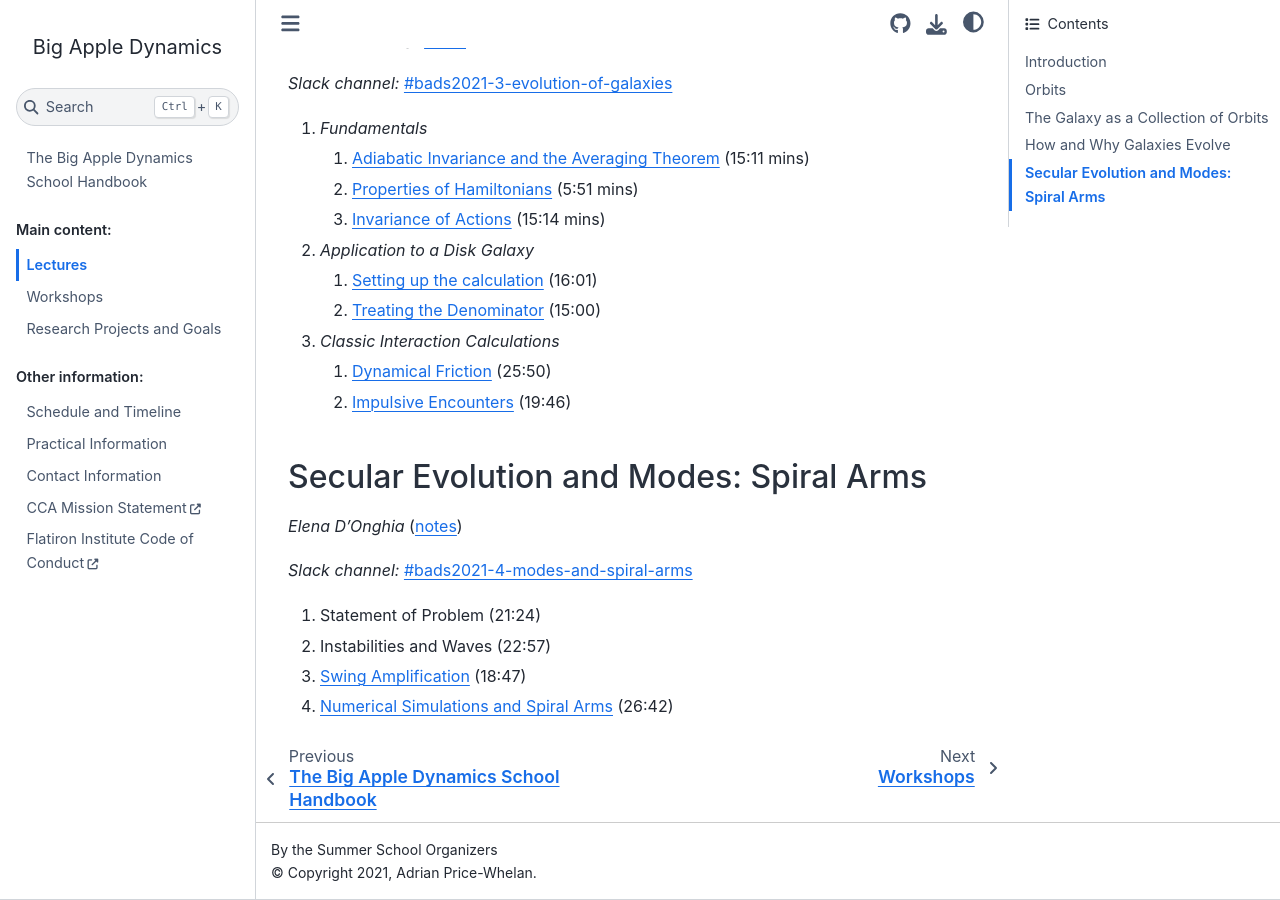
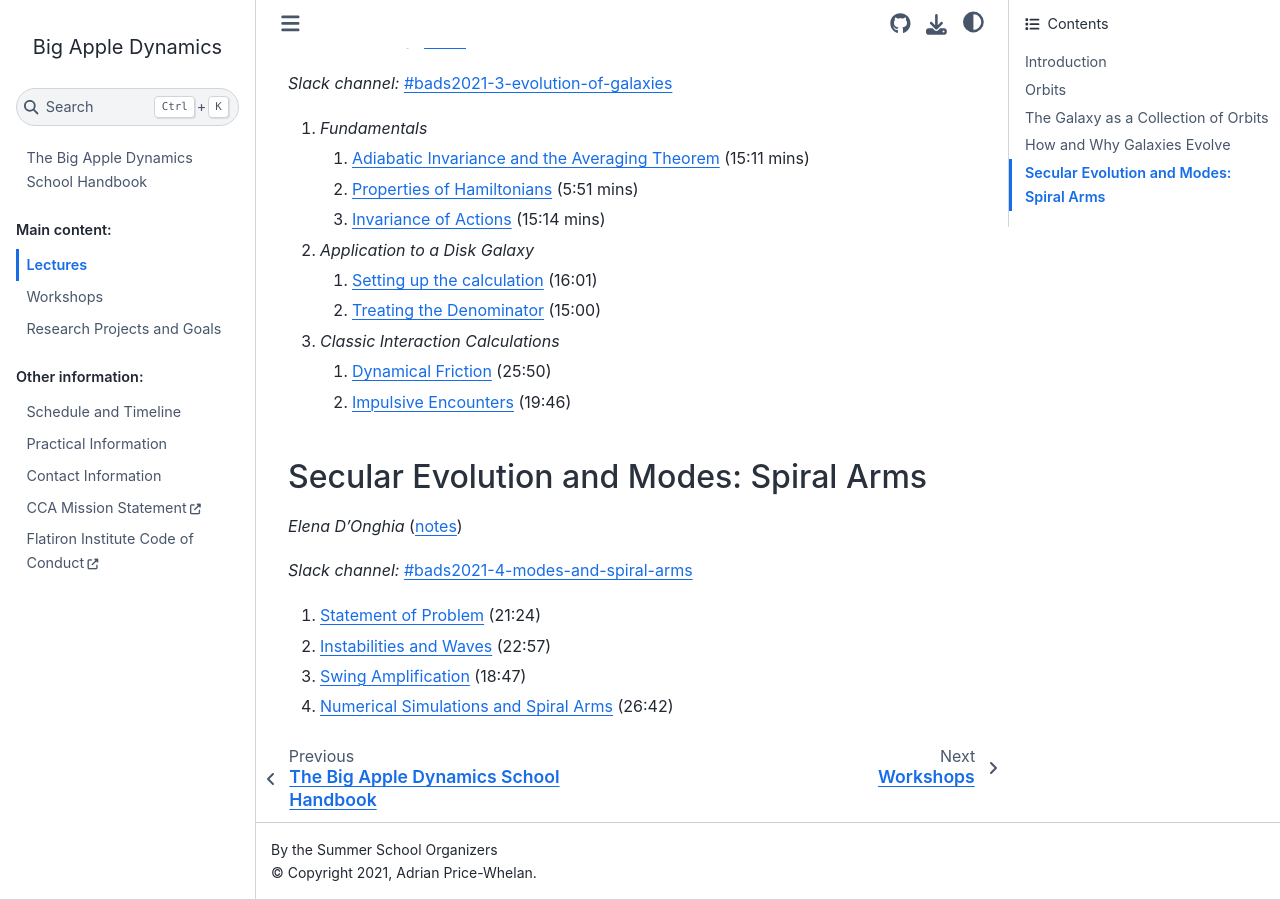
Before and after one commit to CCADynamicsGroup/SummerSchoolHandbook, a Sphinx documentation site: the page built from source/lectures.rst, in a window 1280 px wide and 900 px high, scrolled down 1241 px. Built offline with Sphinx 7.4.7 and the Sphinx Book theme 1.1.4, drawn with Linux system fonts in a browser that asks for light colours; some of the changed lines change nothing that is shown.

Commit message:
more links

```diff
--- a/source/lectures.rst
+++ b/source/lectures.rst
@@ -80,7 +80,7 @@ Secular Evolution and Modes: Spiral Arms
 
 *Slack channel:* `#bads2021-4-modes-and-spiral-arms <https://ccadynamics.slack.com/archives/C026ZP8C0PJ>`__
 
-#. Statement of Problem (21:24)
-#. Instabilities and Waves (22:57)
+#. `Statement of Problem <https://www.dropbox.com/s/wisiawc39plb0xf/4A_SpiralArms.mov?dl=0>`_ (21:24)
+#. `Instabilities and Waves <https://www.dropbox.com/s/9u7aa1oym4u14e0/4B_SpiralArms.mov?dl=0>`_ (22:57)
 #. `Swing Amplification <https://www.dropbox.com/s/2tfvnhi6vn2vp4w/4C_SpiralArms.mov?dl=0>`_ (18:47)
 #. `Numerical Simulations and Spiral Arms <https://www.dropbox.com/s/k6ymntfi7d2m4g5/4D_SpiralArms.mov?dl=0>`_ (26:42)
```
